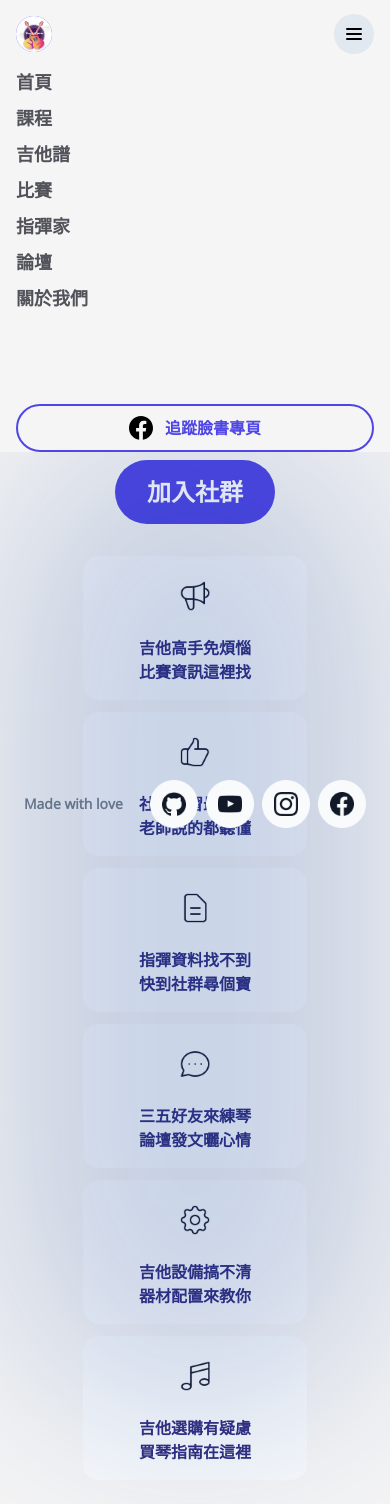
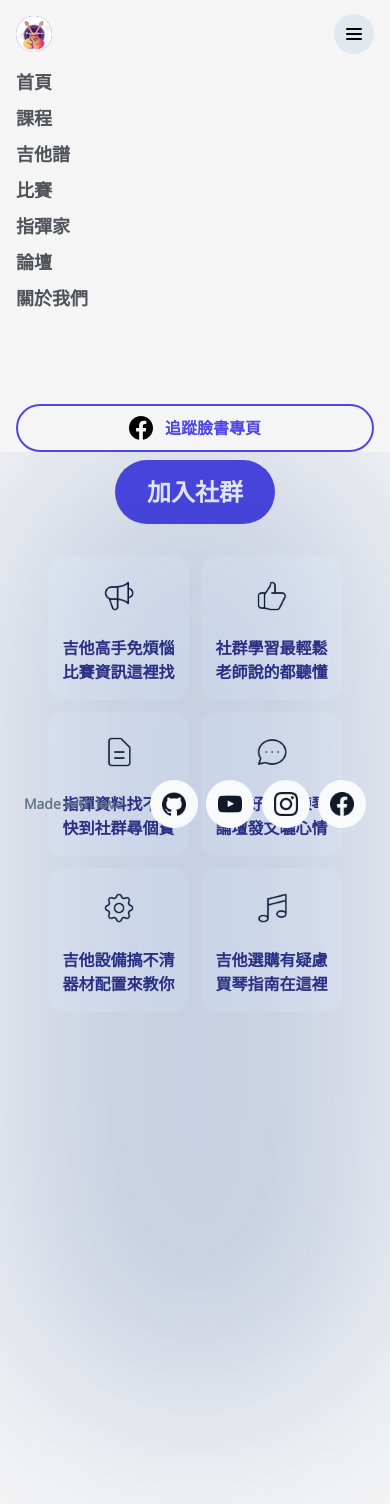
Before and after one commit to Fingerstyle-Taiwan/nextjs-frontend, a Next.js app: page / in a window 390 px wide. Shown: the top 1504 px of the page. After the commit the page ends 1140 px from the top, so only its background shows below. Built offline with nearby package versions, Linux system fonts and the light colour scheme.

Commit message:
fix(home): use Link to wrap join button

```diff
--- a/components/Home/index.tsx
+++ b/components/Home/index.tsx
@@ -1,4 +1,5 @@
 import ItemBlock from "./ItemBlock"
+import Link from "next/link"
 import { itemBlocksContent } from "./ItemBlock/constants"
 
 const Home = () => {
@@ -14,12 +15,12 @@ const Home = () => {
           <div className="mt-4 lg:mt-2 text-4xl lg:text-5xl">一站式服務的指彈平台即將來臨</div>
         </div>
         <div className="mt-8 font-medium text-lg text-[#475569]">指彈台灣是由一群音樂愛好者所成立的組織，致力於打造史上最豐富的指彈吉他資源網站！</div>
-        <div className="mt-8 font-semibold text-2xl text-white w-40 h-16 bg-main mx-auto flex justify-center items-center rounded-[32px] cursor-pointer">
-          <a href="https://discord.gg/XrhUFqfrdq" target="_blank">
-          加入社群
+        <Link href="https://discord.gg/XrhUFqfrdq">
+          <a className="mt-8 font-semibold text-2xl text-white w-40 h-16 bg-main mx-auto flex justify-center items-center rounded-[32px] cursor-pointer" target="_blank">
+            加入社群
           </a>
-          </div>
-        <div className="block-container grid grid-cols-1 md:grid-cols-2 lg:grid-cols-3 gap-3 lg:w-[700px] mx-auto mt-8">
+        </Link>
+        <div className="block-container grid grid-cols-2 lg:grid-cols-3 gap-3 lg:w-[700px] mx-auto mt-8">
           {
             itemBlocksContent.map((item, index) => {
               return (
```
